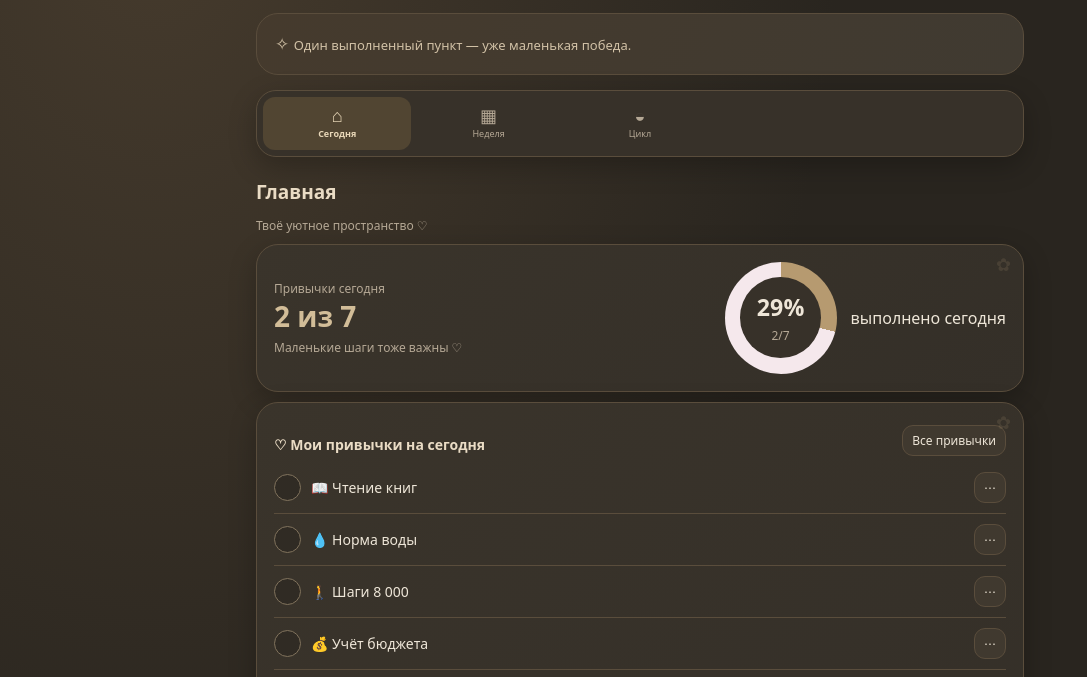
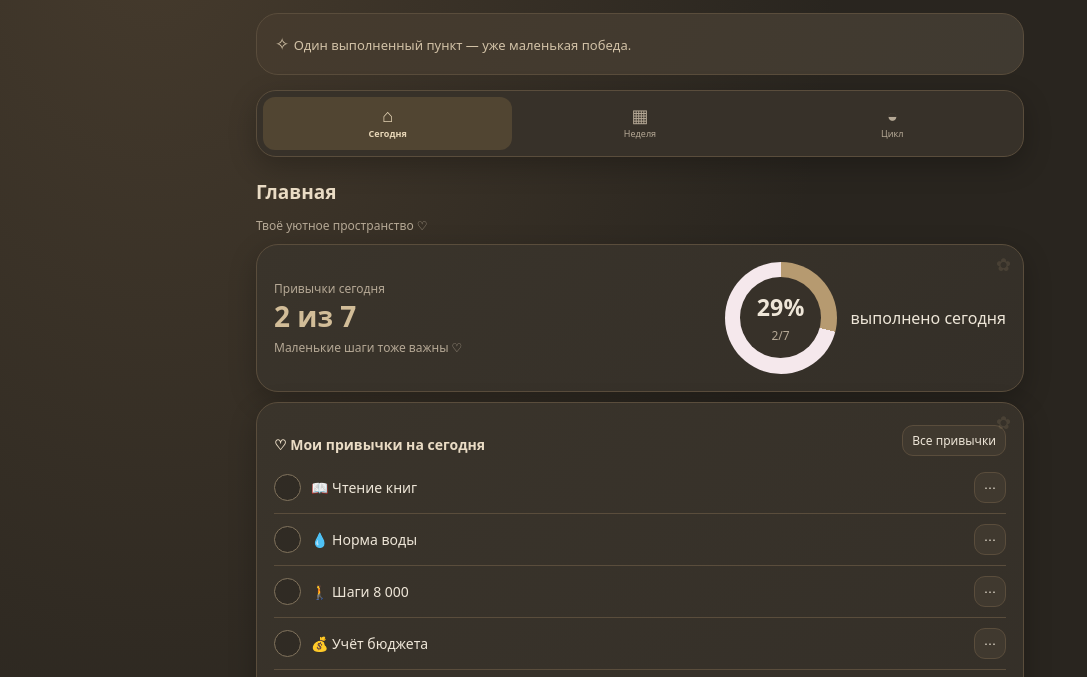
Before and after one commit to deverolex1598-arch/moy-planer, a plain HTML site: page index.html in a window 1280 px wide. Shown: the part 101-778 px from the top of the page, without its empty margins (0-1087 px from the left). Drawn offline with nearby package versions, Linux system fonts and the light colour scheme.

Commit message:
Fit three planner tabs evenly

```diff
--- a/style.css
+++ b/style.css
@@ -101,7 +101,7 @@ footer{flex-wrap:wrap;gap:8px}
 .cycle-card h3{margin-top:4px}.cycle-forecast{display:flex;flex-direction:column;gap:4px;padding:15px;border-radius:16px;background:var(--soft);margin:10px 0}.cycle-forecast strong{font-size:23px;color:var(--accent)}.cycle-forecast span,.cycle-stats span{font-size:11px;color:var(--muted)}.cycle-form{display:grid;grid-template-columns:1fr 1fr;gap:4px 10px}.cycle-form button{grid-column:1/-1}.cycle-stats{display:grid;grid-template-columns:1fr 1fr;gap:10px;margin:15px 0}.cycle-stats>div{display:flex;flex-direction:column;gap:3px;padding:12px;border-radius:14px;background:var(--soft)}.cycle-stats b{font-size:20px;color:var(--accent)}.cycle-period small{color:var(--muted)}.cycle-card fieldset{border:1px solid var(--line);border-radius:14px;padding:10px;margin:12px 0}.cycle-card legend{font-size:12px;color:var(--muted);padding:0 5px}.cycle-symptoms{display:grid;grid-template-columns:1fr 1fr;gap:8px}.cycle-symptoms label{display:flex;align-items:center;gap:6px;margin:2px 0;font-size:12px}.cycle-symptoms input{width:auto;accent-color:var(--accent)}.cycle-card #cycleLogForm>label{margin:10px 0}@media(max-width:430px){.cycle-form{grid-template-columns:1fr}.cycle-form button{grid-column:auto}}
 
 .more-links{display:grid;grid-template-columns:1fr 1fr;gap:9px}.more-links button{min-height:48px}
-nav{grid-template-columns:repeat(5,minmax(0,1fr))}
+nav{grid-template-columns:repeat(3,minmax(0,1fr))}
 
 /* Monthly cycle calendar */
 .cycle-month-head{display:flex;align-items:center;justify-content:space-between;gap:10px;margin:4px 0 12px}.cycle-month-title{font-weight:800;color:var(--ink);text-transform:capitalize}.cycle-month-grid{display:grid;grid-template-columns:repeat(7,minmax(0,1fr));gap:5px}.cycle-weekday{text-align:center;color:var(--muted);font-size:10px;padding:4px 0}.cycle-date{min-height:42px;border:1px solid var(--line);border-radius:12px;background:var(--bg);display:flex;align-items:center;justify-content:center;position:relative;font-size:12px;color:var(--ink)}.cycle-date.outside{opacity:.3}.cycle-date.today{outline:2px solid var(--accent);outline-offset:1px}.cycle-date.actual{background:#e9a0b3;border-color:#e9a0b3;color:white;font-weight:800}.cycle-date.forecast{background:#f9dce4;border:1px dashed #d9829a;color:#8e5365;font-weight:800}.cycle-legend{display:flex;gap:12px;flex-wrap:wrap;margin-top:12px;color:var(--muted);font-size:11px}.cycle-legend span{display:flex;align-items:center;gap:5px}.cycle-dot{width:10px;height:10px;border-radius:50%;display:inline-block;background:#e9a0b3}.cycle-dot.forecast{background:#f9dce4;border:1px dashed #d9829a}
```
